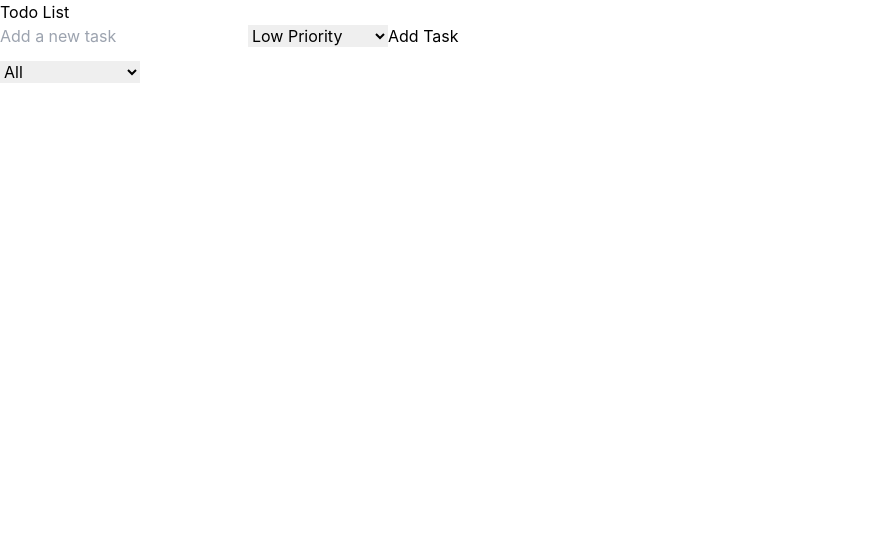
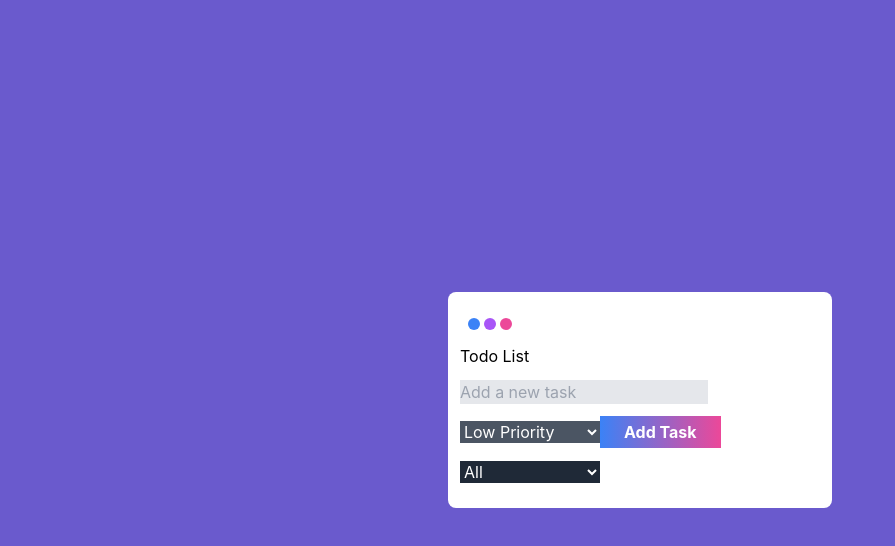
Before and after one commit to nafish08/todo-list-app, a React (Create React App) app: page / in a window 1280 px wide. Shown: the top 546 px of the page, without its empty margins (0-895 px from the left). Built offline with nearby package versions, Linux system fonts and the light colour scheme.

Commit message:
Basic design added to the page

```diff
--- a/src/App.js
+++ b/src/App.js
@@ -53,12 +53,26 @@ function App() {
   };
 
   return (
+    <div className="flex justify-center items-center h-screen">
+      <div className="bg-white w-auto sm:w-96 h-auto rounded-lg p-3">
+        <div className="flex p-2 gap-1">
+          <div className="">
+            <span className="bg-blue-500 inline-block center w-3 h-3 rounded-full"></span>
+          </div>
+          <div className="circle">
+            <span className="bg-purple-500 inline-block center w-3 h-3 rounded-full"></span>
+          </div>
+          <div className="circle">
+            <span className="bg-pink-500 box inline-block center w-3 h-3 rounded-full"></span>
+          </div>
+        </div>
+        <div className="card__content">
           <div className="container">
-      <h1>Todo List</h1>
+            <h1 className="">Todo List</h1>
             <AddTaskForm addTask={addTask} />
             <div className="my-3">
               <select
-          className="form-select"
+                className="form-select bg-gray-800 text-white"
                 value={priorityFilter}
                 onChange={(e) => setPriorityFilter(e.target.value)}
               >
@@ -77,6 +91,10 @@ function App() {
               editTask={editTask}
             />
           </div>
+        </div>
+      </div>
+    </div>
+
   );
 }
 
--- a/src/components/AddTaskForm.js
+++ b/src/components/AddTaskForm.js
@@ -14,18 +14,20 @@ function AddTaskForm({ addTask }) {
 
     return (
         <form onSubmit={handleSubmit}>
-            <input
+            <input className=' bg-gray-200 text-white my-3'
                 type="text"
                 placeholder="Add a new task"
                 value={title}
                 onChange={(e) => setTitle(e.target.value)}
             />
-            <select value={priority} onChange={(e) => setPriority(e.target.value)}>
+            <select
+                className="form-select bg-gray-600 text-white"
+                value={priority} onChange={(e) => setPriority(e.target.value)}>
                 <option value="low">Low Priority</option>
                 <option value="medium">Medium Priority</option>
                 <option value="high">High Priority</option>
             </select>
-            <button type="submit">Add Task</button>
+            <button className='hover:brightness-110 hover:animate-pulse font-bold py-1 px-6 bg-gradient-to-r from-blue-500 to-pink-500 text-white' type="submit">Add Task</button>
         </form>
     );
 }
--- a/src/components/EditTaskForm.js
+++ b/src/components/EditTaskForm.js
@@ -18,8 +18,8 @@ function EditTaskForm({ task, editTask, toggleEdit }) {
                 value={title}
                 onChange={(e) => setTitle(e.target.value)}
             />
-            <button type="submit">Save</button>
-            <button onClick={toggleEdit}>Cancel</button>
+            <button className='hover:brightness-110 hover:animate-pulse font-bold py-1 px-2 m-1 bg-green-400 text-white' type="submit">Save</button>
+            <button className='hover:brightness-110 hover:animate-pulse font-bold py-1 px-2 m-1 bg-red-400 text-white' onClick={toggleEdit}>Cancel</button>
         </form>
     );
 }
--- a/src/index.css
+++ b/src/index.css
@@ -10,6 +10,11 @@ body {
     sans-serif;
   -webkit-font-smoothing: antialiased;
   -moz-osx-font-smoothing: grayscale;
+
+  background-color: slateblue;
+  display: flex;
+  justify-content: center;
+  align-content: center;
 }
 
 code {
```
Also changed, not shown: public/index.html (+4 -4 lines). Lines whose indentation alone changed are shown as unchanged.
